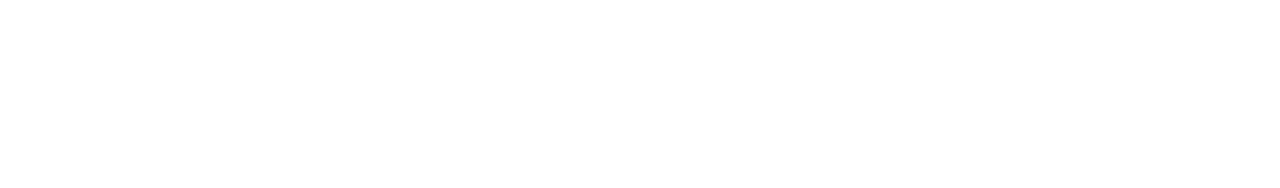
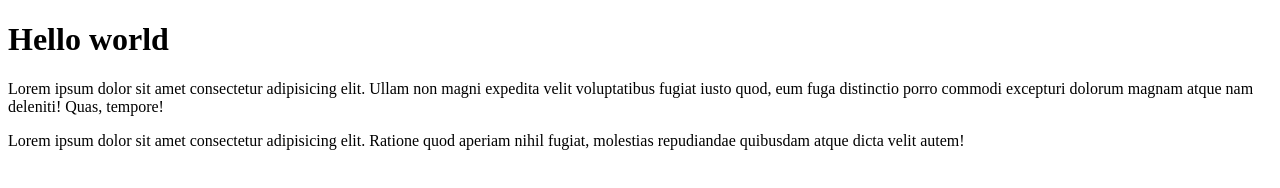
Before and after one commit to annyup/git-branching-lesson, a plain HTML site: page index.html in a window 1280 px wide. Drawn offline with Linux system fonts and the light colour scheme.

Commit message:
added content

```diff
--- a/index.html
+++ b/index.html
@@ -8,5 +8,8 @@
 </head>
 <body>
 
+  <h1>Hello world</h1>
+  <p>Lorem ipsum dolor sit amet consectetur adipisicing elit. Ullam non magni expedita velit voluptatibus fugiat iusto quod, eum fuga distinctio porro commodi excepturi dolorum magnam atque nam deleniti! Quas, tempore!</p>
+  <p>Lorem ipsum dolor sit amet consectetur adipisicing elit. Ratione quod aperiam nihil fugiat, molestias repudiandae quibusdam atque dicta velit autem!</p>
 </body>
 </html>
```
